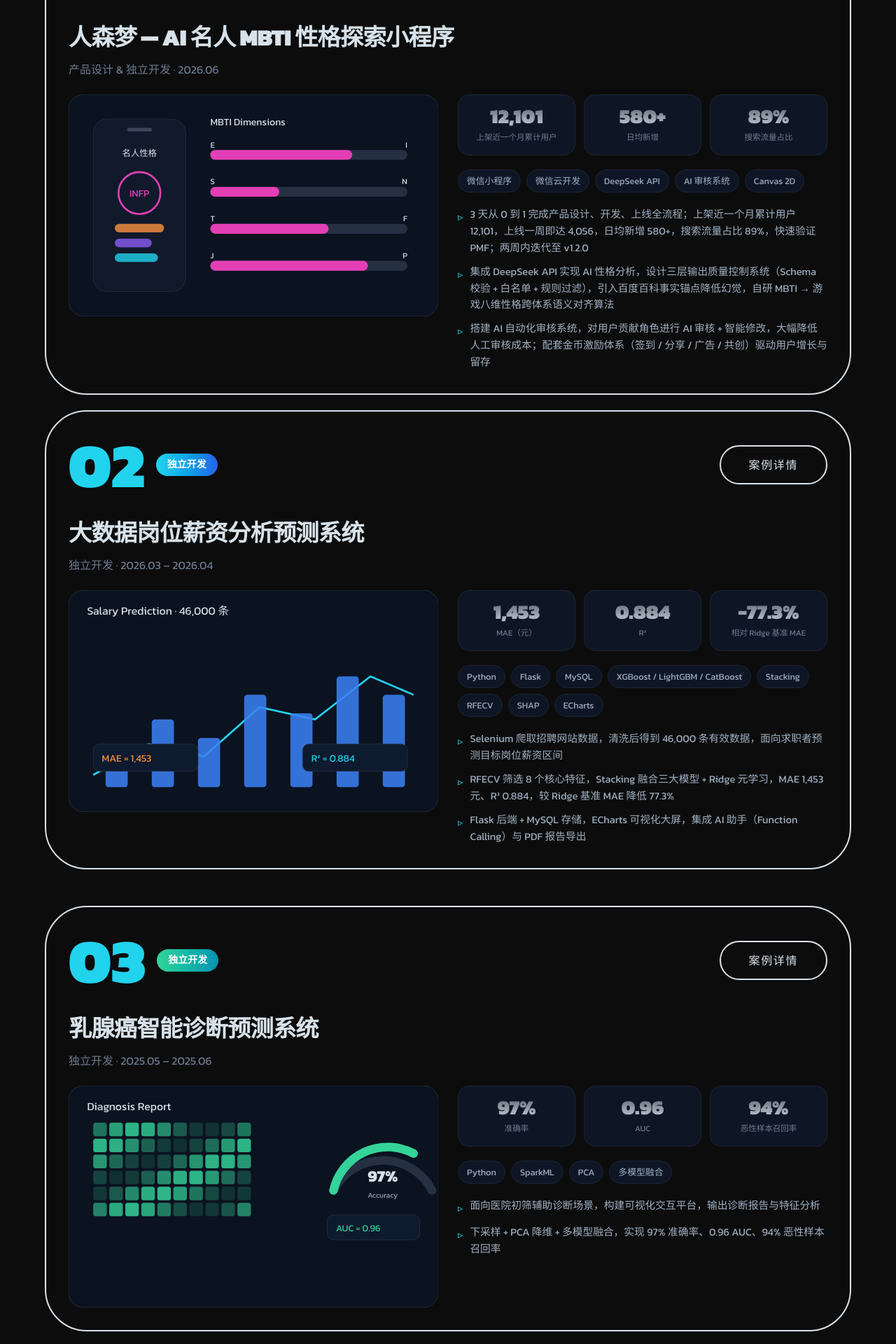
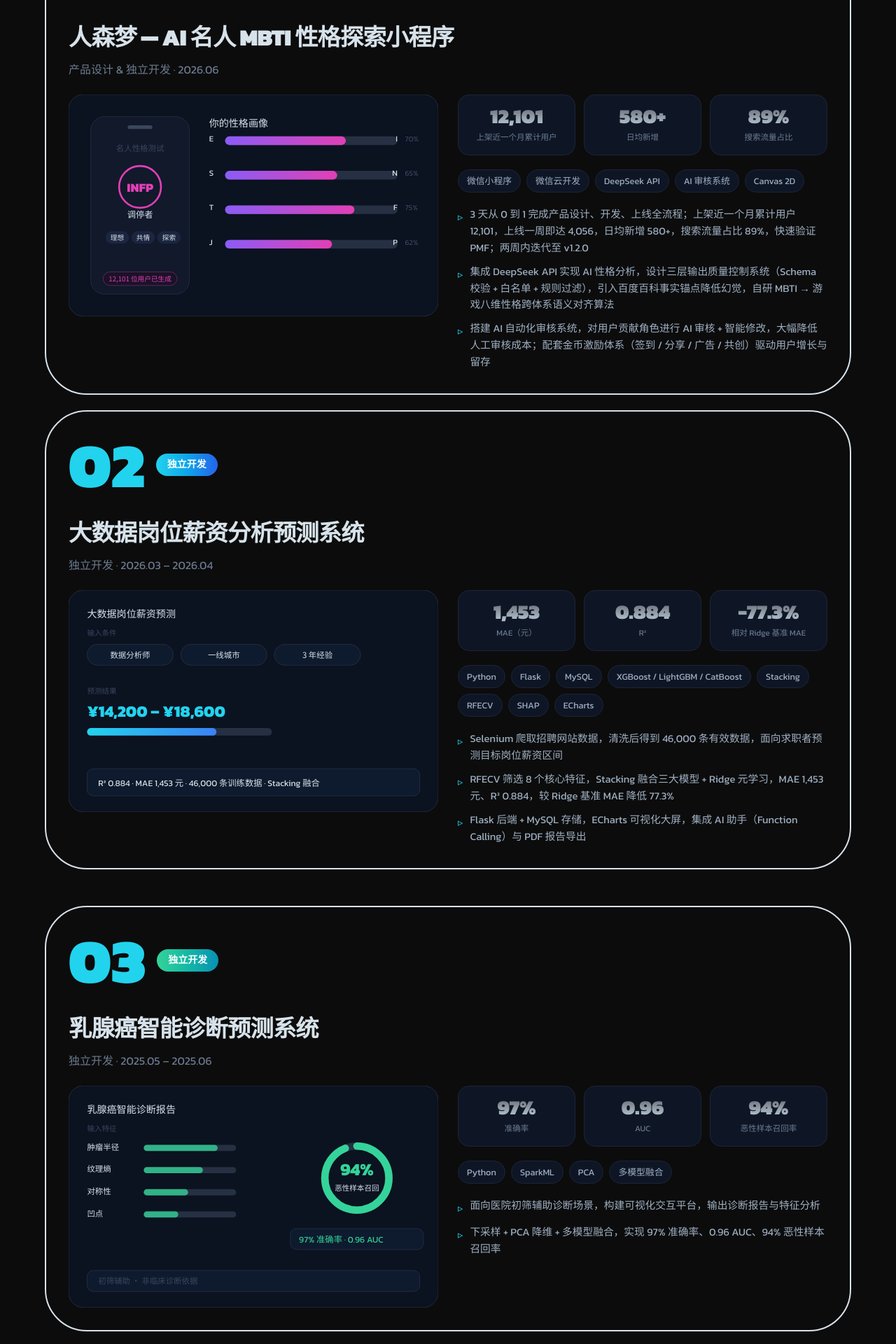
Before and after one commit to ZhaowTao/grz, a React (Vite) app: page / in a window 1280 px wide. Shown: the part 3840-5760 px from the top of the page at 70% size. Built offline with nearby package versions, Linux system fonts and the light colour scheme.

Commit message:
项目页真实化：假仪表盘改品牌化真实产品渲染，MBTI 挂真实微信入口

```diff
--- a/src/components/ProjectsSection.tsx
+++ b/src/components/ProjectsSection.tsx
@@ -1,7 +1,6 @@
 import { useRef } from "react";
 import { motion, useScroll, useTransform } from "framer-motion";
 import FadeIn from "./FadeIn";
-import LiveProjectButton from "./LiveProjectButton";
 import { ProjectMockup } from "./visuals";
 import { projects } from "../data/resume";
 import type { Project } from "../data/resume";
@@ -68,7 +67,20 @@ function ProjectCard({
                   {project.status}
                 </span>
               </div>
-              <LiveProjectButton label="案例详情" />
+              {project.cta ? (
+                <div className="text-right">
+                  <span className="inline-flex items-center gap-2 rounded-full border-2 border-[#D7E2EA] px-5 py-2.5 text-[#D7E2EA] text-xs sm:text-sm font-semibold">
+                    {project.cta.label}
+                  </span>
+                  {project.cta.note && (
+                    <div className="mt-2 text-[#6B7A90] text-[0.7rem] sm:text-[0.78rem]">
+                      {project.cta.note}
+                    </div>
+                  )}
+                </div>
+              ) : (
+                <span />
+              )}
             </div>
 
             <h3 className="text-[#D7E2EA] font-black tracking-tight text-[clamp(1.2rem,2.6vw,2.2rem)] mb-2">
--- a/src/components/visuals.tsx
+++ b/src/components/visuals.tsx
@@ -353,126 +353,170 @@ export function ProjectMockup({ kind, className = "" }: { kind: "mbti" | "salary
 }
 
 function MbtiMock({ className = "" }: { className?: string }) {
-  const dims = [
-    ["E", "I", 72],
-    ["S", "N", 35],
-    ["T", "F", 60],
-    ["J", "P", 80],
+  const dims: [string, string, number][] = [
+    ["E", "I", 70],
+    ["S", "N", 65],
+    ["T", "F", 75],
+    ["J", "P", 62],
   ];
   return (
-    <svg viewBox="0 0 600 360" className={className} aria-label="MBTI 小程序界面示意">
+    <svg viewBox="0 0 600 360" className={className} aria-label="人森梦 MBTI 小程序 · 真实性格结果卡">
       <rect width="600" height="360" rx="24" fill="#0B1220" />
       <rect width="600" height="360" rx="24" fill="none" stroke={C.line} />
       {/* phone */}
-      <rect x="40" y="40" width="150" height="280" rx="22" fill="#11192B" stroke={C.line} />
-      <rect x="95" y="54" width="40" height="6" rx="3" fill={C.dim} />
-      <text x="115" y="100" textAnchor="middle" fontFamily="'Noto Sans SC'" fontSize="14" fill={C.text}>
-        名人性格
+      <rect x="36" y="36" width="160" height="288" rx="22" fill="#11192B" stroke={C.line} />
+      <rect x="96" y="50" width="40" height="6" rx="3" fill={C.dim} />
+      <text x="116" y="92" textAnchor="middle" fontFamily="'Noto Sans SC'" fontSize="13" fill={C.dim}>
+        名人性格测试
       </text>
-      <circle cx="115" cy="160" r="34" fill="none" stroke={C.fuchsia} strokeWidth="3" />
-      <text x="115" y="166" textAnchor="middle" fontFamily="'Kanit'" fontSize="16" fill={C.fuchsia}>
+      <circle cx="116" cy="150" r="34" fill="none" stroke={C.fuchsia} strokeWidth="3" />
+      <text x="116" y="158" textAnchor="middle" fontFamily="'Kanit'" fontSize="20" fontWeight="800" fill={C.fuchsia}>
         INFP
       </text>
-      <rect x="75" y="210" width="80" height="14" rx="7" fill={C.orange} opacity="0.8" />
-      <rect x="75" y="234" width="60" height="14" rx="7" fill={C.violet} opacity="0.8" />
-      <rect x="75" y="258" width="70" height="14" rx="7" fill={C.cyan} opacity="0.8" />
-      {/* bars */}
-      <g transform="translate(230,50)">
-        <text x="0" y="0" fontFamily="'Kanit'" fontSize="16" fill={C.text}>
-          MBTI Dimensions
-        </text>
-        {dims.map(([a, b, v], i) => (
-          <g key={i} transform={`translate(0,${30 + i * 60})`}>
-            <rect x="0" y="10" width="320" height="16" rx="8" fill={C.line} />
-            <rect x="0" y="10" width={320 * (v as number) / 100} height="16" rx="8" fill={C.fuchsia} />
-            <text x="0" y="6" fontFamily="'Kanit'" fontSize="13" fill={C.text}>
-              {a as string}
-            </text>
-            <text x="320" y="6" textAnchor="end" fontFamily="'Kanit'" fontSize="13" fill={C.text}>
-              {b as string}
-            </text>
-          </g>
-        ))}
-      </g>
+      <text x="116" y="200" textAnchor="middle" fontFamily="'Noto Sans SC'" fontSize="14" fill={C.text}>
+        调停者
+      </text>
+      {["理想", "共情", "探索"].map((t, i) => (
+        <g key={t} transform={`translate(${60 + i * 42},222)`}>
+          <rect width="38" height="20" rx="10" fill="#1B2540" />
+          <text x="19" y="14" textAnchor="middle" fontFamily="'Noto Sans SC'" fontSize="11" fill={C.text}>
+            {t}
+          </text>
+        </g>
+      ))}
+      <rect x="56" y="288" width="120" height="22" rx="11" fill="#1B1228" stroke={C.fuchsia} strokeOpacity="0.4" />
+      <text x="116" y="303" textAnchor="middle" fontFamily="'Noto Sans SC'" fontSize="11" fill={C.fuchsia}>
+        12,101 位用户已生成
+      </text>
+      {/* right: dimensions */}
+      <text x="228" y="52" fontFamily="'Noto Sans SC'" fontSize="16" fill={C.text}>
+        你的性格画像
+      </text>
+      {dims.map(([a, b, v], i) => (
+        <g key={a + b} transform={`translate(228,${74 + i * 56})`}>
+          <text x="0" y="2" fontFamily="'Kanit'" fontSize="13" fill={C.text}>
+            {a}
+          </text>
+          <rect x="26" y="-6" width="280" height="14" rx="7" fill={C.line} />
+          <rect x="26" y="-6" width={(280 * v) / 100} height="14" rx="7" fill="url(#mbtiGrad)" />
+          <text x="306" y="2" textAnchor="end" fontFamily="'Kanit'" fontSize="13" fill={C.text}>
+            {b}
+          </text>
+          <text x="318" y="2" fontFamily="'Kanit'" fontSize="12" fill={C.dim}>
+            {v}%
+          </text>
+        </g>
+      ))}
+      <defs>
+        <linearGradient id="mbtiGrad" x1="0" y1="0" x2="1" y2="0">
+          <stop offset="0%" stopColor={C.violet} />
+          <stop offset="100%" stopColor={C.fuchsia} />
+        </linearGradient>
+      </defs>
     </svg>
   );
 }
 
 function SalaryMock({ className = "" }: { className?: string }) {
   return (
-    <svg viewBox="0 0 600 360" className={className} aria-label="薪资预测系统大屏示意">
+    <svg viewBox="0 0 600 360" className={className} aria-label="大数据岗位薪资预测系统 · 预测卡">
       <rect width="600" height="360" rx="24" fill="#0B1220" />
       <rect width="600" height="360" rx="24" fill="none" stroke={C.line} />
-      <text x="30" y="40" fontFamily="'Kanit'" fontSize="18" fill={C.text}>
-        Salary Prediction · 46,000 条
+      <text x="30" y="44" fontFamily="'Noto Sans SC'" fontSize="16" fill={C.text}>
+        大数据岗位薪资预测
       </text>
-      {/* line + bars */}
-      <polyline points="40,300 130,250 220,270 310,190 400,210 490,140 560,170" fill="none" stroke={C.cyan} strokeWidth="3" />
-      {[60, 110, 80, 150, 120, 180, 150].map((h, i) => (
-        <rect key={i} x={60 + i * 75} y={320 - h} width="36" height={h} rx="5" fill={C.blue} opacity="0.85" />
+      <text x="30" y="74" fontFamily="'Noto Sans SC'" fontSize="12" fill={C.dim}>
+        输入条件
+      </text>
+      {["数据分析师", "一线城市", "3 年经验"].map((t, i) => (
+        <g key={t} transform={`translate(${30 + i * 152},88)`}>
+          <rect width="140" height="34" rx="17" fill="#0E1A2E" stroke={C.line} />
+          <text x="70" y="22" textAnchor="middle" fontFamily="'Noto Sans SC'" fontSize="13" fill={C.text}>
+            {t}
+          </text>
+        </g>
       ))}
-      {/* metric chips */}
-      <g transform="translate(380,250)">
-        <rect width="170" height="44" rx="10" fill="#0E1A2E" stroke={C.line} />
-        <text x="14" y="28" fontFamily="'Kanit'" fontSize="16" fill={C.cyan}>
-          R² = 0.884
+      <text x="30" y="168" fontFamily="'Noto Sans SC'" fontSize="12" fill={C.dim}>
+        预测结果
+      </text>
+      <text x="30" y="206" fontFamily="'Kanit'" fontSize="26" fontWeight="800" fill={C.cyan}>
+        ¥14,200 – ¥18,600
+      </text>
+      <rect x="30" y="224" width="300" height="12" rx="6" fill={C.line} />
+      <rect x="30" y="224" width="210" height="12" rx="6" fill="url(#salaryGrad)" />
+      <g transform="translate(30,290)">
+        <rect width="540" height="44" rx="10" fill="#0E1A2E" stroke={C.line} />
+        <text x="18" y="28" fontFamily="'Kanit'" fontSize="14" fill={C.text}>
+          R² 0.884 · MAE 1,453 元 · 46,000 条训练数据 · Stacking 融合
         </text>
       </g>
-      <g transform="translate(40,250)">
-        <rect width="170" height="44" rx="10" fill="#0E1A2E" stroke={C.line} />
-        <text x="14" y="28" fontFamily="'Kanit'" fontSize="16" fill={C.orange}>
-          MAE = 1,453
+      <defs>
+        <linearGradient id="salaryGrad" x1="0" y1="0" x2="1" y2="0">
+          <stop offset="0%" stopColor={C.cyan} />
+          <stop offset="100%" stopColor={C.blue} />
+        </linearGradient>
+      </defs>
+    </svg>
+  );
+}
+
+function MedicalMock({ className = "" }: { className?: string }) {
+  const feats: [string, number][] = [
+    ["肿瘤半径", 120],
+    ["纹理熵", 96],
+    ["对称性", 72],
+    ["凹点", 56],
+  ];
+  return (
+    <svg viewBox="0 0 600 360" className={className} aria-label="乳腺癌智能诊断系统 · 报告卡">
+      <rect width="600" height="360" rx="24" fill="#0B1220" />
+      <rect width="600" height="360" rx="24" fill="none" stroke={C.line} />
+      <text x="30" y="44" fontFamily="'Noto Sans SC'" fontSize="16" fill={C.text}>
+        乳腺癌智能诊断报告
+      </text>
+      <text x="30" y="74" fontFamily="'Noto Sans SC'" fontSize="12" fill={C.dim}>
+        输入特征
+      </text>
+      {feats.map(([f, w], i) => (
+        <g key={f} transform={`translate(30,${92 + i * 36})`}>
+          <text x="0" y="12" fontFamily="'Noto Sans SC'" fontSize="13" fill={C.text}>
+            {f}
+          </text>
+          <rect x="92" y="4" width="150" height="10" rx="5" fill={C.line} />
+          <rect x="92" y="4" width={w} height="10" rx="5" fill={C.mint} opacity="0.8" />
+        </g>
+      ))}
+      {/* gauge */}
+      <circle cx="468" cy="150" r="52" fill="none" stroke={C.line} strokeWidth="12" />
+      <circle
+        cx="468"
+        cy="150"
+        r="52"
+        fill="none"
+        stroke={C.mint}
+        strokeWidth="12"
+        strokeLinecap="round"
+        strokeDasharray="307 327"
+        transform="rotate(-90 468 150)"
+      />
+      <text x="468" y="146" textAnchor="middle" fontFamily="'Kanit'" fontSize="28" fontWeight="800" fill={C.mint}>
+        94%
+      </text>
+      <text x="468" y="170" textAnchor="middle" fontFamily="'Noto Sans SC'" fontSize="12" fill={C.text}>
+        恶性样本召回
+      </text>
+      <g transform="translate(360,232)">
+        <rect width="216" height="34" rx="10" fill="#0E1A2E" stroke={C.line} />
+        <text x="14" y="22" fontFamily="'Kanit'" fontSize="14" fill={C.mint}>
+          97% 准确率 · 0.96 AUC
+        </text>
+      </g>
+      <g transform="translate(30,300)">
+        <rect width="540" height="34" rx="10" fill="#0E1A2E" stroke={C.line} />
+        <text x="18" y="22" fontFamily="'Noto Sans SC'" fontSize="13" fill={C.dim}>
+          初筛辅助 · 非临床诊断依据
         </text>
       </g>
     </svg>
   );
 }
-
-function MedicalMock({ className = "" }: { className?: string }) {
-  return (
-    <svg viewBox="0 0 600 360" className={className} aria-label="乳腺癌诊断系统示意">
-      <rect width="600" height="360" rx="24" fill="#0B1220" />
-      <rect width="600" height="360" rx="24" fill="none" stroke={C.line} />
-      <text x="30" y="40" fontFamily="'Kanit'" fontSize="18" fill={C.text}>
-        Diagnosis Report
-      </text>
-      {/* heatmap grid */}
-      <g transform="translate(40,60)">
-        {Array.from({ length: 6 }).map((_, r) =>
-          Array.from({ length: 10 }).map((_, c) => {
-            const v = (Math.sin(r * 1.3 + c * 0.7) + 1) / 2;
-            return (
-              <rect
-                key={`${r}-${c}`}
-                x={c * 26}
-                y={r * 26}
-                width="22"
-                height="22"
-                rx="4"
-                fill={C.mint}
-                opacity={(0.15 + v * 0.7).toFixed(2)}
-              />
-            );
-          })
-        )}
-      </g>
-      {/* gauge */}
-      <g transform="translate(420,70)">
-        <path d="M10 100 A 90 90 0 0 1 170 100" fill="none" stroke={C.line} strokeWidth="14" strokeLinecap="round" />
-        <path d="M10 100 A 90 90 0 0 1 140 40" fill="none" stroke={C.mint} strokeWidth="14" strokeLinecap="round" />
-        <text x="90" y="86" textAnchor="middle" fontFamily="'Kanit'" fontSize="26" fontWeight="800" fill={C.text}>
-          97%
-        </text>
-        <text x="90" y="112" textAnchor="middle" fontFamily="'Kanit'" fontSize="12" fill={C.text} opacity="0.7">
-          Accuracy
-        </text>
-      </g>
-      <g transform="translate(420,210)">
-        <rect width="150" height="40" rx="10" fill="#0E1A2E" stroke={C.line} />
-        <text x="14" y="26" fontFamily="'Kanit'" fontSize="15" fill={C.mint}>
-          AUC = 0.96
-        </text>
-      </g>
-    </svg>
-  );
-}
--- a/src/data/resume.ts
+++ b/src/data/resume.ts
@@ -75,6 +75,7 @@ export interface Project {
   metrics: { value: string; label: string }[];
   accent: string; // tailwind gradient classes
   mockup: "mbti" | "salary" | "medical";
+  cta?: { label: string; note?: string };
 }
 
 export const projects: Project[] = [
@@ -97,6 +98,7 @@ export const projects: Project[] = [
     ],
     accent: "from-fuchsia-500 via-pink-500 to-orange-400",
     mockup: "mbti",
+    cta: { label: "微信搜『人森梦』体验", note: "小程序已上线 · 12,101 用户在用" },
   },
   {
     no: "02",
```
